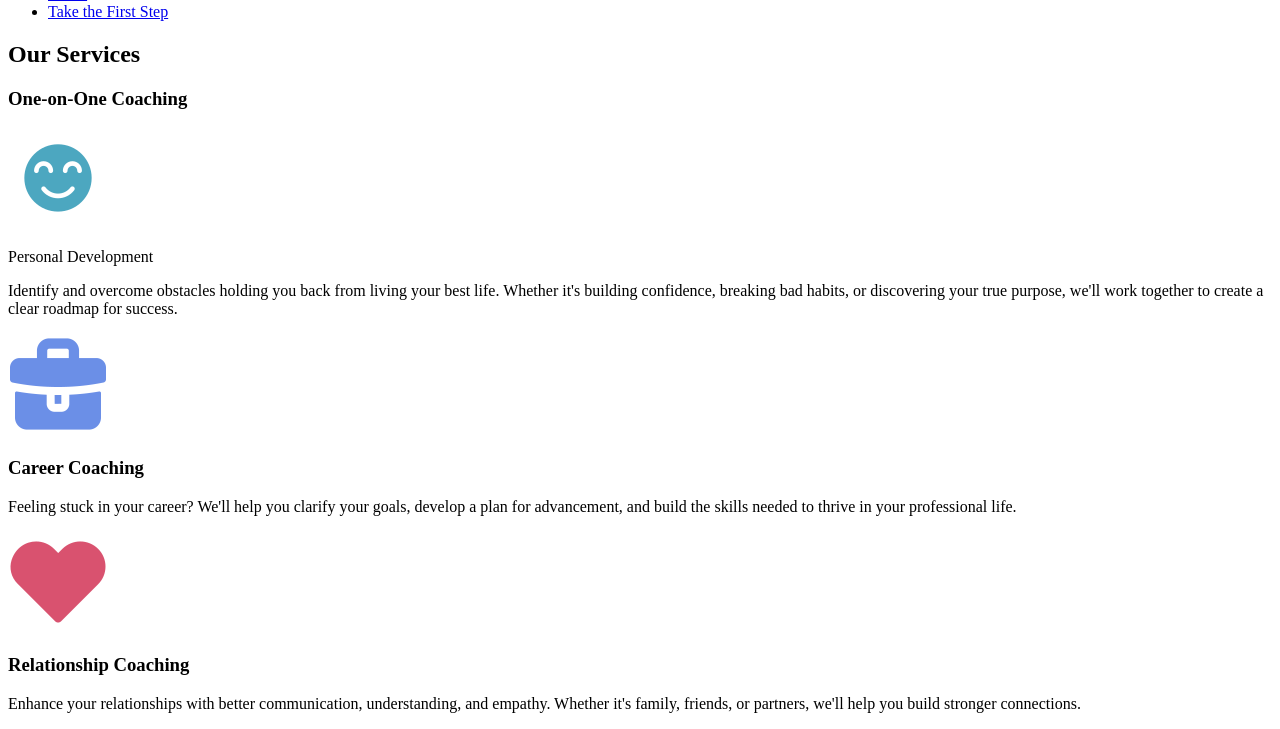
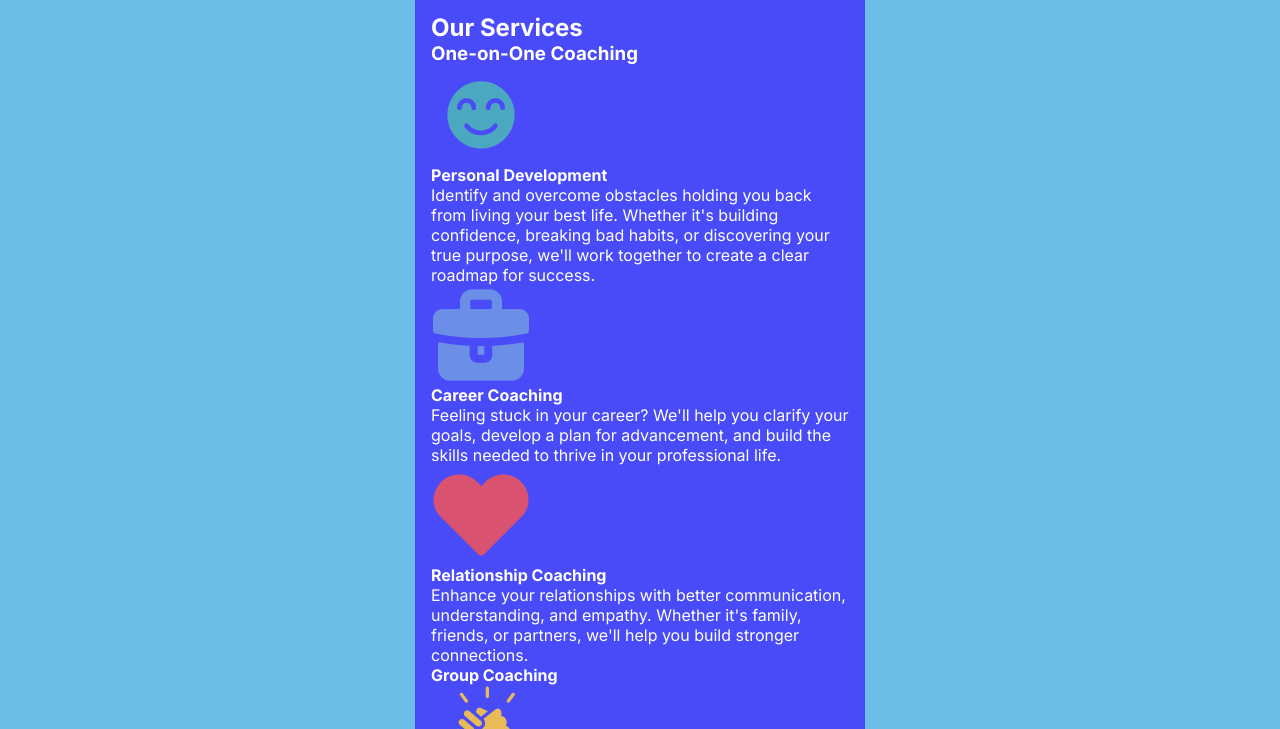
Before and after one commit to cngarci5/path-to-success, a plain HTML site: page index.html in a window 1280 px wide. Shown: the part 216-945 px from the top of the page. Drawn offline with Linux system fonts and the light colour scheme; files whose address does not match are found by name; a web font is replaced by a local one.

Commit message:
css setup

```diff
--- a/index.html
+++ b/index.html
@@ -22,33 +22,40 @@
     </nav>
 </header>
 
+<main>
    <section id="our services">
     <h2>Our Services</h2>
 
-    <article>
+    <section>
         <h3>One-on-One Coaching</h3>
 
+        <section>
         <div class="services">
         <img src="image/personal-development.png" alt="teal icon of a smiling face">
-        <p>Personal Development</p>
+        <h4>Personal Development</h4>
         <p>Identify and overcome obstacles holding you back from living your best life. Whether it's building confidence, breaking bad habits, or discovering your true purpose, we'll work together to create a clear roadmap for success.</p>
         </div>
+        </section>
 
+        <section>
         <div class="services"></div>
         <img src="image/career-coaching.png" alt="lavender icon of a briefcase">
-        <h3>Career Coaching</h3>
+        <h4>Career Coaching</h4>
         <p>Feeling stuck in your career? We'll help you clarify your goals, develop a plan for advancement, and build the skills needed to thrive in your professional life.</p>
         </div>
+        </section>
 
+       <section>
         <div class="services">
         <img src="image/relationship-coaching.png" alt="pink icon of a heart">
-        <h3>Relationship Coaching</h3>
+        <h4>Relationship Coaching</h4>
         <p>Enhance your relationships with better communication, understanding, and empathy. Whether it's family, friends, or partners, we'll help you build stronger connections.</p>
         </div>
-        </article>
+        </section>
+    </section>
 
-    <article>
-        <h3>Group Coaching</h3>
+    <section>
+        <h4>Group Coaching</h4>
         <div class="services">
         <img src="image/supportive-community.png" alt=”yellow icon of hands clasping”>
         <h4>Supportive Community</h4>
@@ -57,34 +64,34 @@
 
         <div class="services">
         <img src="image/focused-session.png" alt=”teal icon of a clock face”>
-        <h3>Focused Sessions</h3>
+        <h4>Focused Sessions</h4>
         <p>Our group coaching sessions focus on specific themes such as confidence-building, time management, or work-life balance. Each session is designed to provide actionable takeaways that you can apply immediately.</p>
         </div>
-    </article>
+    </section>
 
-    <article>
-        <h3>Workshops & Seminars</h3>
+    <section>
+        <h4>Workshops & Seminars</h4>
 
         <div class="services">
         <img src="image/interactive-learning.png" alt=”lavender icon of text conversation”>
         <h4>Interactive Learning</h4>
         <p>Participate in our interactive workshops and seminars that cover a range of topics, from goal setting to stress management. These events are designed to provide practical tools and strategies that you can implement in your daily life.</p>
         </div>
-    </article>
+    </section>
 
-        <article>
-        <h3>Online Courses</h3>
+        <section>
+        <h4>Online Courses</h4>
 
         <div class="services">
         <img src="image/flexible-learning.png" alt=”pink icon of a curly arrow”>
         <h4>Flexible Learning</h4>
         <p>Access our online courses at your convenience. With video lessons, downloadable resources, and exercises, you can learn at your own pace from the comfort of your home.</p>
         </div>
-    </article>
+    </section>
    </section>
 
     <section id="why">
-        <h3>Why Choose Us</h3>
+        <h4>Why Choose Us</h4>
         <ul>
             <li>Personalized Approach</li>
             <li>Proven Results</li>
@@ -173,36 +180,19 @@
             </tr>
         </table>
 
-        <p>Take the First Step Today</p>
+        <section>
+        <h2>Take the First Step Today</h2>
         <p>Your journey to a more fulfilling life begins with a single step. Book a free 30-minute consultation today to discover how our coaching services can help you achieve your goals. Let's work together to create the life you've always dreamed of!</p>
-        <p><a href="#">Schedule Now</a></p>
+        <a href="#">Schedule Now</a>
 
         <footer>
             <p>Copyright 2024</p>
-            <p><a href="#">Terms and Conditions</a></p>
+            <a href="#">Terms and Conditions</a>
         </footer>
-    </article>
+
     </section>
 
 
-
-
-
-
-
-
-
-
-
-
-
-
-
-
-
-
-
-
-
+</main>
 </body>
 </html>
--- a/styles.css
+++ b/styles.css
@@ -5,9 +5,101 @@
 
 /* CSS RESET */
 
+* {
+    margin: 0;
+    padding: 0;
+    box-sizing: border-box;
+    font-family: 'Inter', sans-serif;
+}
+
+html, body {
+    height: 100%;
+}
+
+img {
+    display: block;
+    max-width: 100%;
+}
+
+a {
+    text-decoration: none;
+    color: inherit;
+}
+
+/* ROOT VARIABLES */
+
+:root {
+    --white: #ffffff;
+    --dark-gray: #1E1E1E;
+    --teal: #4ca7c0;
+    --lavender: #6BBFE7;
+    --purple: #484BF7;
+    --pink: #D9526F;
+    --yellow: #e9bb57
+
+    --fonts: "Kavoon", "Inter", sans-serif;
 
 
 
-/* ROOT VARIABLES */
+}
 
 /* GLOBAL STYLES (mobile first/small) */
+
+body {
+    font-family: "Kavoon", "Inter", sans-serif;
+    color: var(--white);
+    margin: 0;
+    background-color: var(--lavender);
+}
+
+header, main, footer {
+    width: 450px;
+    margin: 0 auto;
+    padding: 1rem;
+    background-color: var(--purple);
+}
+
+main {
+    margin: auto;
+}
+
+h1 {
+    width: 400x;
+    font-family: "Kavoon";
+    font-size: 1.75rem;
+    color: var(--white);
+    background-color: var(--purple);
+}
+
+h2 {
+
+}
+
+h3 {
+
+}
+
+h4 {
+
+}
+
+main > section {
+
+}
+
+
+div > section {
+
+}
+
+table {
+
+}
+
+img {
+
+}
+
+footer {
+
+}
```
